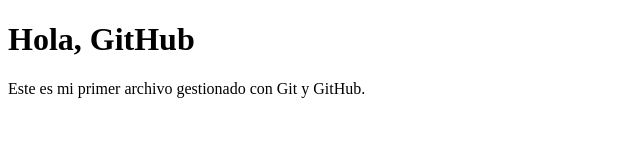
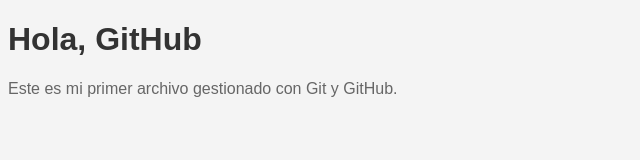
Before and after one commit to Daniel-UscaM/mi-ejercicio-git, a plain HTML site: page index.html in a window 1280 px wide. Shown: the whole page, without its empty margins (0-640 px from the left). Drawn offline with Linux system fonts and the light colour scheme.

Commit message:
Añadido archivo de estilos CSS

```diff
--- /dev/null
+++ b/estilos.css
@@ -0,0 +1,12 @@
+body {
+    font-family: Arial, sans-serif;
+    background-color: #f4f4f4;
+}
+
+h1 {
+    color: #333;
+}
+
+p {
+    color: #666;
+}
--- a/index.html
+++ b/index.html
@@ -4,6 +4,7 @@
     <meta charset="UTF-8">
     <meta name="viewport" content="width=device-width, initial-scale=1.0">
     <title>Mi Ejercicio Git</title>
+    <link rel="stylesheet" href="estilos.css">
 </head>
 <body>
     <h1>Hola, GitHub</h1>
```
